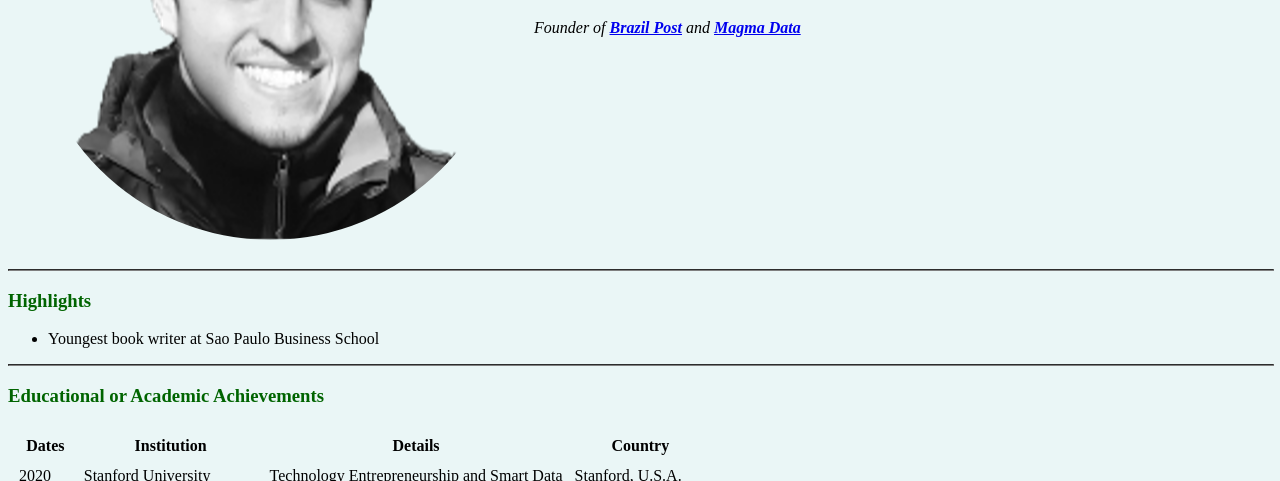
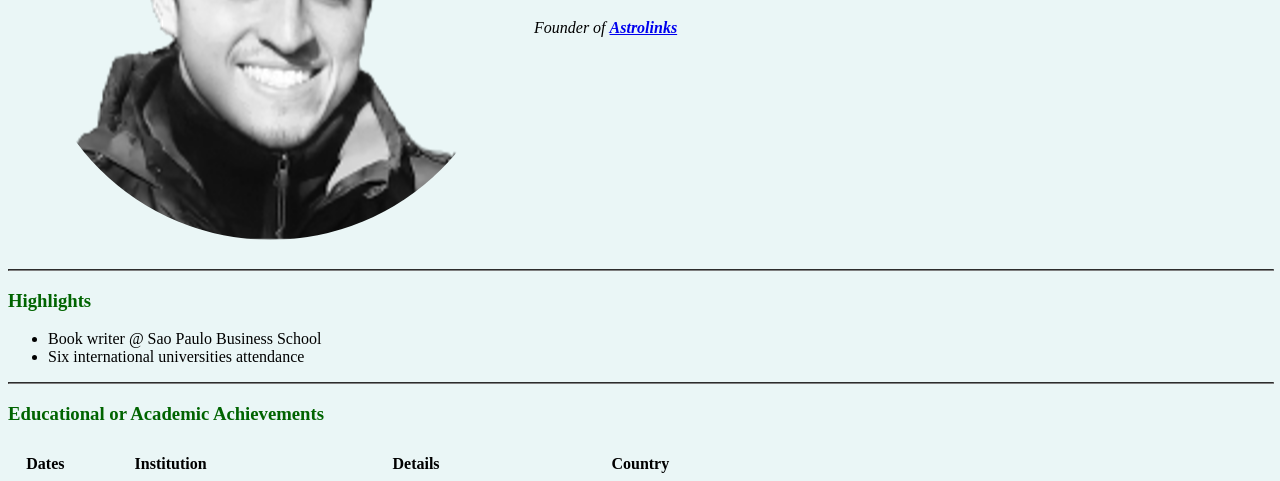
Before and after one commit to dbmanzano/CV, a plain HTML site: page index.html in a window 1280 px wide. Shown: the part 272-753 px from the top of the page. Drawn offline with Linux system fonts and the light colour scheme.

Commit message:
astrolinks link included on top

```diff
--- a/index.html
+++ b/index.html
@@ -16,7 +16,7 @@
       </td>
       <td>
         <h1>Daniel Ribeiro Borges Manzano</h1>
-        <p><em>Founder of <strong><a href="https://www.brazilpost.org">Brazil Post</a></strong> and <strong><a href="https://www.magmadata.com.br" </a>Magma Data</strong></em></p>
+        <p><em>Founder of <strong><a href="https://www.astrolinks.com.br">Astrolinks</a></strong></em></p>
       </td>
     </tr>
   </table>
@@ -25,7 +25,8 @@
   <h3>Highlights</h3>
 
   <ul>
-    <li>Youngest book writer at Sao Paulo Business School</li>
+    <li>Book writer @ Sao Paulo Business School</li>
+    <li>Six international universities attendance</li>
   </ul>
   <hr>
   <h3>Educational or Academic Achievements</h3>
```
